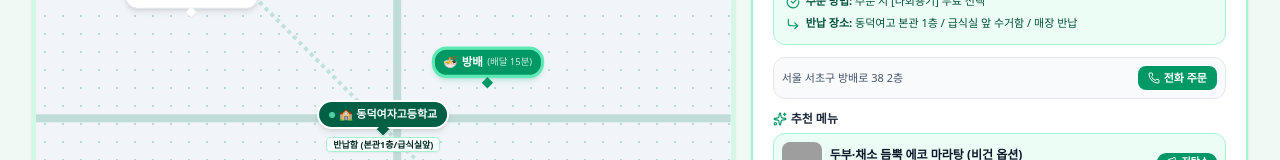
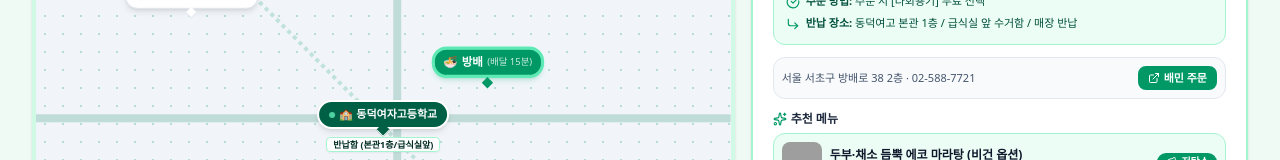
Before and after one commit to heesung0128-hub/DD-reusable-map, a React (Vite) app: page / in a window 1280 px wide. Shown: the part 440-600 px from the top of the page. Built offline with nearby package versions, Linux system fonts and the light colour scheme; grey boxes are pictures that could not be loaded; a web font is replaced by a local one.

Commit message:
전화 주문을 배민 주문 링크로 교체
- Restaurant에 baeminUrl 필드 추가, tel: 전화 버튼을 배민 주문 외부 링크로 교체
- 전화번호는 주소 옆에 참고용 텍스트로 유지

```diff
--- a/src/components/MapSection.tsx
+++ b/src/components/MapSection.tsx
@@ -1,7 +1,7 @@
 import React, { useState, useEffect, useRef } from 'react';
 import {
   Search, MapPin, Sparkles, Utensils,
-  Phone, CheckCircle, Info, ChevronRight, X, Heart, RefreshCw, Key, ArrowRight, CornerDownRight, Truck, Leaf, Star
+  CheckCircle, Info, ChevronRight, X, Heart, RefreshCw, Key, ArrowRight, CornerDownRight, Truck, Leaf, Star, ExternalLink
 } from 'lucide-react';
 import { Restaurant, FoodCategory } from '../types';
 import { RESTAURANTS_DATA, DONGDEOK_SCHOOL_COORDS } from '../data/mockData';
@@ -416,15 +416,17 @@
                     </div>
                   </div>
 
-                  {/* Store Address & Phone Button */}
+                  {/* Store Address & Baemin Order Button */}
                   <div className="flex items-center justify-between gap-2 p-2 bg-slate-50 rounded-xl border border-slate-200 text-[11px] mb-3">
-                    <span className="text-slate-600 truncate">{selectedRestaurant.address}</span>
+                    <span className="text-slate-600 truncate">{selectedRestaurant.address} · {selectedRestaurant.phone}</span>
                     <a
-                      href={`tel:${selectedRestaurant.phone}`}
+                      href={selectedRestaurant.baeminUrl}
+                      target="_blank"
+                      rel="noopener noreferrer"
                       className="px-2.5 py-1 rounded-lg bg-emerald-600 text-white font-bold shrink-0 hover:bg-emerald-700 flex items-center gap-1 active:scale-95 transition-all text-[11px]"
                     >
-                      <Phone className="w-3 h-3" />
-                      <span>전화 주문</span>
+                      <ExternalLink className="w-3 h-3" />
+                      <span>배민 주문</span>
                     </a>
                   </div>
 
--- a/src/data/mockData.ts
+++ b/src/data/mockData.ts
@@ -18,6 +18,7 @@
     lng: 126.9915,
     address: '서울 서초구 방배로 38 2층',
     phone: '02-588-7721',
+    baeminUrl: 'https://www.baemin.com/',
     containerSupport: {
       system: '주문 시 [다회용기] 무료 선택',
       returnSpot: '동덕여고 본관 1층 / 급식실 앞 수거함 / 매장 반납',
@@ -58,6 +59,7 @@
     lng: 126.9882,
     address: '서울 서초구 방배로3길 18 1층',
     phone: '02-521-3389',
+    baeminUrl: 'https://www.baemin.com/',
     containerSupport: {
       system: '배달/포장 주문 시 [다회용기] 체크',
       returnSpot: '동덕여고 급식실 앞 반납함 / 매장 카운터',
@@ -94,6 +96,7 @@
     lng: 126.9878,
     address: '서울 서초구 효령로31길 12 1층',
     phone: '02-582-9904',
+    baeminUrl: 'https://www.baemin.com/',
     containerSupport: {
       system: '주문 시 [에코 다회용기] 기본 제공',
       returnSpot: '동덕여고 본관 1층 / 매장 전용 수거함',
@@ -130,6 +133,7 @@
     lng: 126.9928,
     address: '서울 서초구 남부순환로 212길 14',
     phone: '02-587-1190',
+    baeminUrl: 'https://www.baemin.com/',
     containerSupport: {
       system: '주문 시 [다회용기 찬합] 선택',
       returnSpot: '동덕여고 급식실 입구 수거함 / 매장 반납',
@@ -166,6 +170,7 @@
     lng: 126.9935,
     address: '서울 서초구 방배로 52 1층',
     phone: '02-581-2299',
+    baeminUrl: 'https://www.baemin.com/',
     containerSupport: {
       system: '배달/포장 시 [다회용기] 체크',
       returnSpot: '동덕여고 본관 1층 / 매장 전용 반납함',
@@ -202,6 +207,7 @@
     lng: 126.9869,
     address: '서울 서초구 방배천로 16 1층',
     phone: '02-583-0091',
+    baeminUrl: 'https://www.baemin.com/',
     containerSupport: {
       system: '음료 주문 시 [다회용 컵] 선택 (보증금 0원)',
       returnSpot: '동덕여고 후문 경비실 옆 수거함 / 매장 반납기',
--- a/src/types.ts
+++ b/src/types.ts
@@ -23,6 +23,7 @@
   lng: number;
   address: string;
   phone: string;
+  baeminUrl: string;
   containerSupport: {
     system: string;
     returnSpot: string;
```
